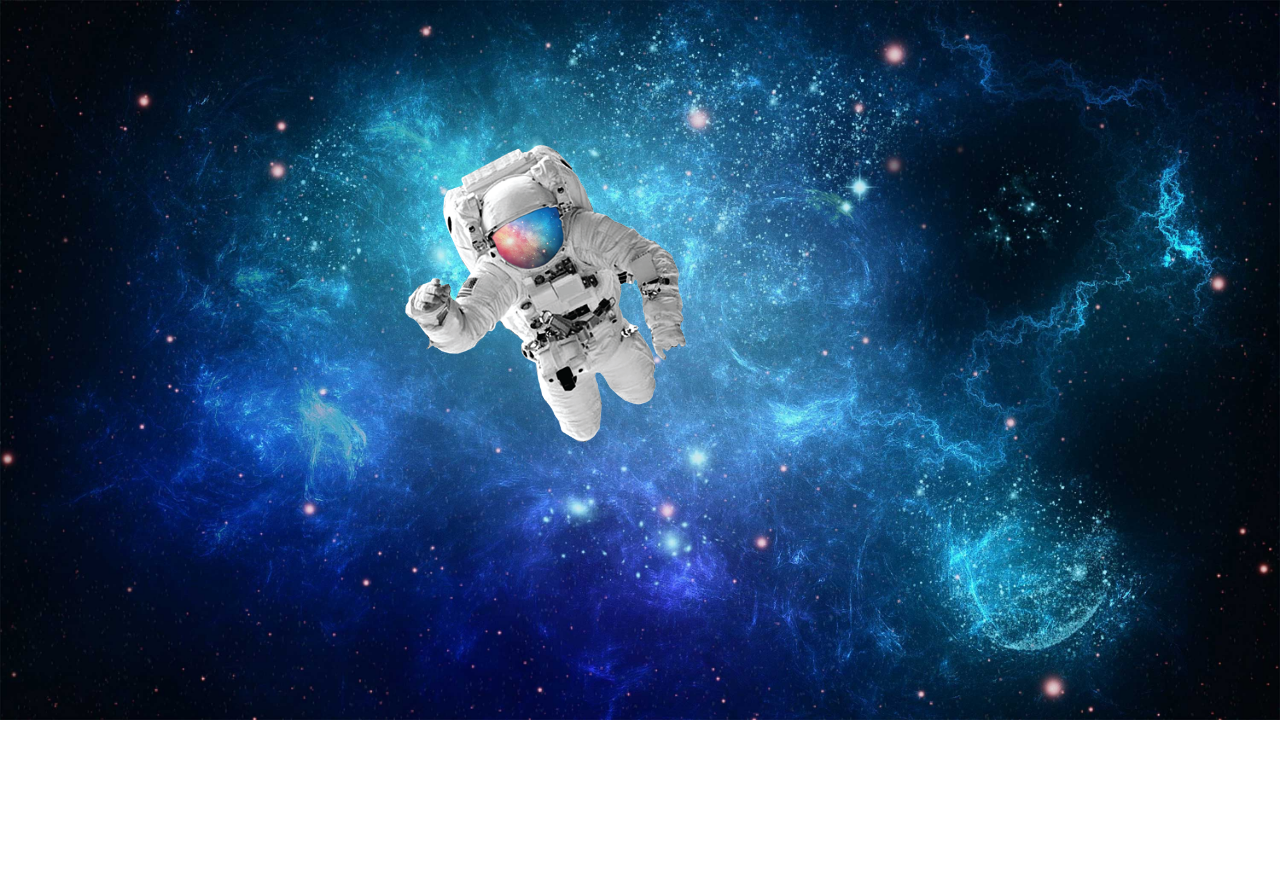
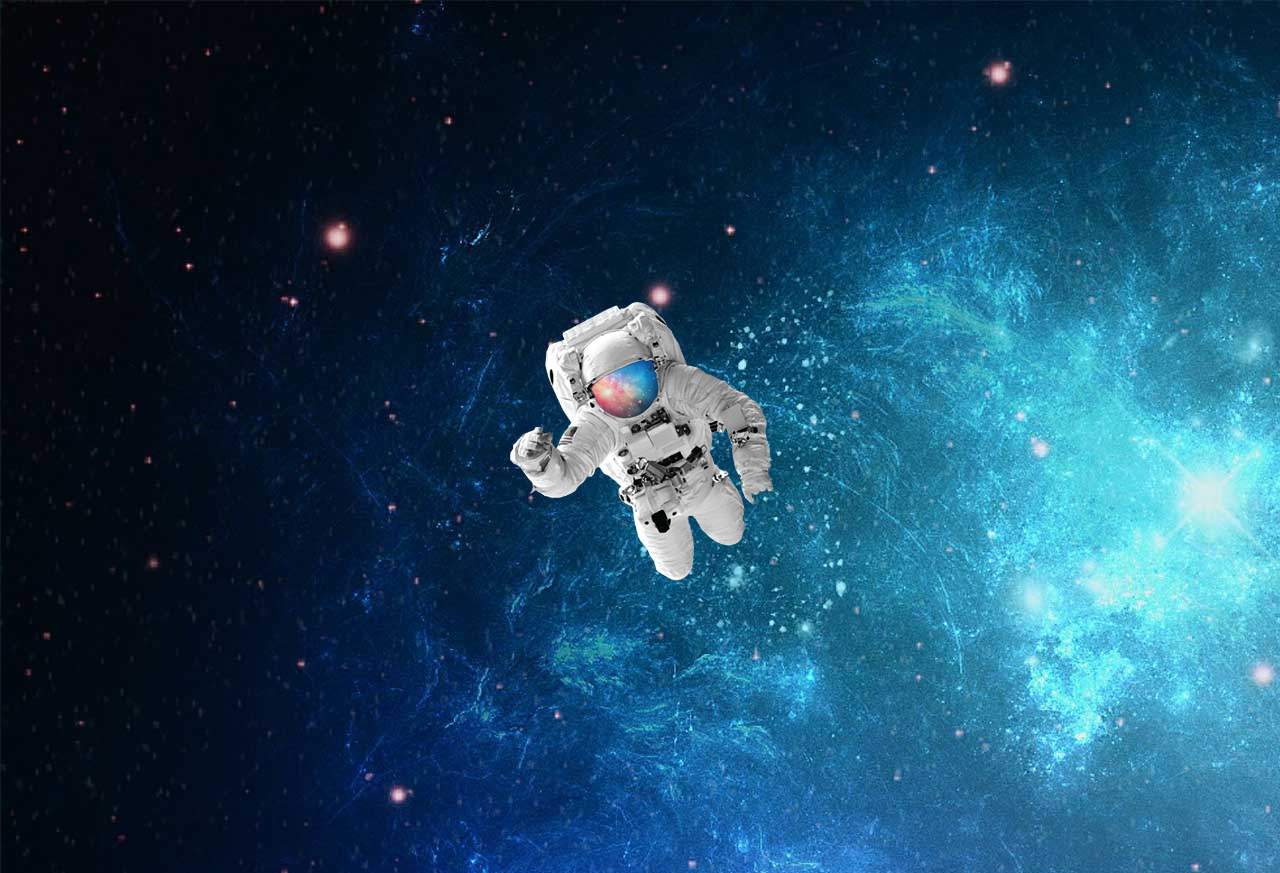
Before and after one commit to emersoncavalcante/html5-css3, a plain HTML site: page desafios/d011/index.html in a window 1280 px wide. Before the commit the page ends 800 px from the top, so only its background shows below. Drawn offline with Linux system fonts and the light colour scheme.

Commit message:
Atualização ex022

```diff
--- a/desafios/d011/index.html
+++ b/desafios/d011/index.html
@@ -1,43 +1,25 @@
 <!DOCTYPE html>
-<html lang="en">
+<html lang="pt-br">
 <head>
     <meta charset="UTF-8">
     <meta name="viewport" content="width=device-width, initial-scale=1.0">
-    <title>Astronauta</title>
+    <title>Astronaura</title>
     <style>
         body {
-            margin: 0px;
+            height: 95vh;
+            background-image: url(imagens/espaco.jpg);
+        }
+        img {
+            width: 300px;
+            display: block;
+            margin: auto;
+            padding: 280px;
 
         }
-
-        div {
-            position: relative;
-            margin: auto;
-
-        }
-
-        div img {
-            width: 100%;
-            position: absolute;
-            margin: auto;
-        }
-
-        div img.astronauta {
-            top: 130px;
-            left: 30%;
-            width: 25%;
-
-        }
-
     </style>
 </head>
+<body>
+    <img src="imagens/astronauta.png" alt="Astronauta">
 
-<body>
-
-
-    <div>
-        <img src="imagens/espaco.jpg" alt="Espaço">
-        <img src="imagens/astronauta.png" alt="Astronauta" class="astronauta">
-    </div>
 </body>
 </html>
```
Also changed, not shown: exercicios/ex022/fundo005.html (+1 -1 lines), exercicios/ex022/fundo006.html (added, +36 -0 lines).
